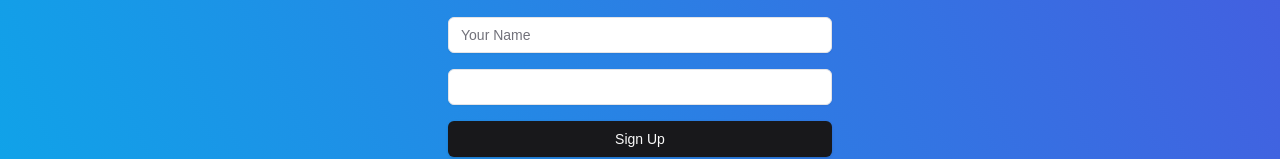
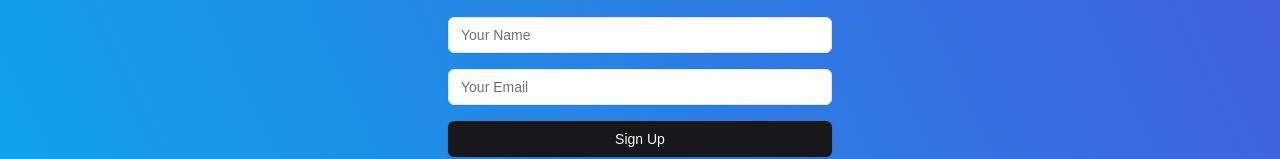
Before and after one commit to jackalotisme/se-club, a Next.js app: page / in a window 1280 px wide. Shown: the part 2535-2694 px from the top of the page. Built offline with nearby package versions, Linux system fonts and the light colour scheme.

Commit message:
replaced input component with a input element

```diff
--- a/components/ui/emailField.jsx
+++ b/components/ui/emailField.jsx
@@ -279,7 +279,7 @@ const EmailField = React.forwardRef(({ className, placeholder, changeParentState
         validateText(text);
     }
     return (
-        (<><Input
+        (<><input
             type="email"
             className={cn(
                 "flex h-9 w-full rounded-md border border-input bg-white px-3 py-1 text-sm shadow-sm transition-colors file:border-0 file:bg-transparent file:text-sm file:font-medium file:text-foreground placeholder:text-muted-foreground focus-visible:outline-none focus-visible:ring-1 focus-visible:ring-ring disabled:cursor-not-allowed disabled:opacity-50",
@@ -287,7 +287,9 @@ const EmailField = React.forwardRef(({ className, placeholder, changeParentState
             )}
             ref={ref}
             placeholder={placeholder}
-            onChange={handleChange} />
+            onChange={handleChange}
+        />
+
             <ErrorWindow ErrorTitle={errorType}
                 ErrorDescription={errorDescription}></ErrorWindow>
         </>
```
